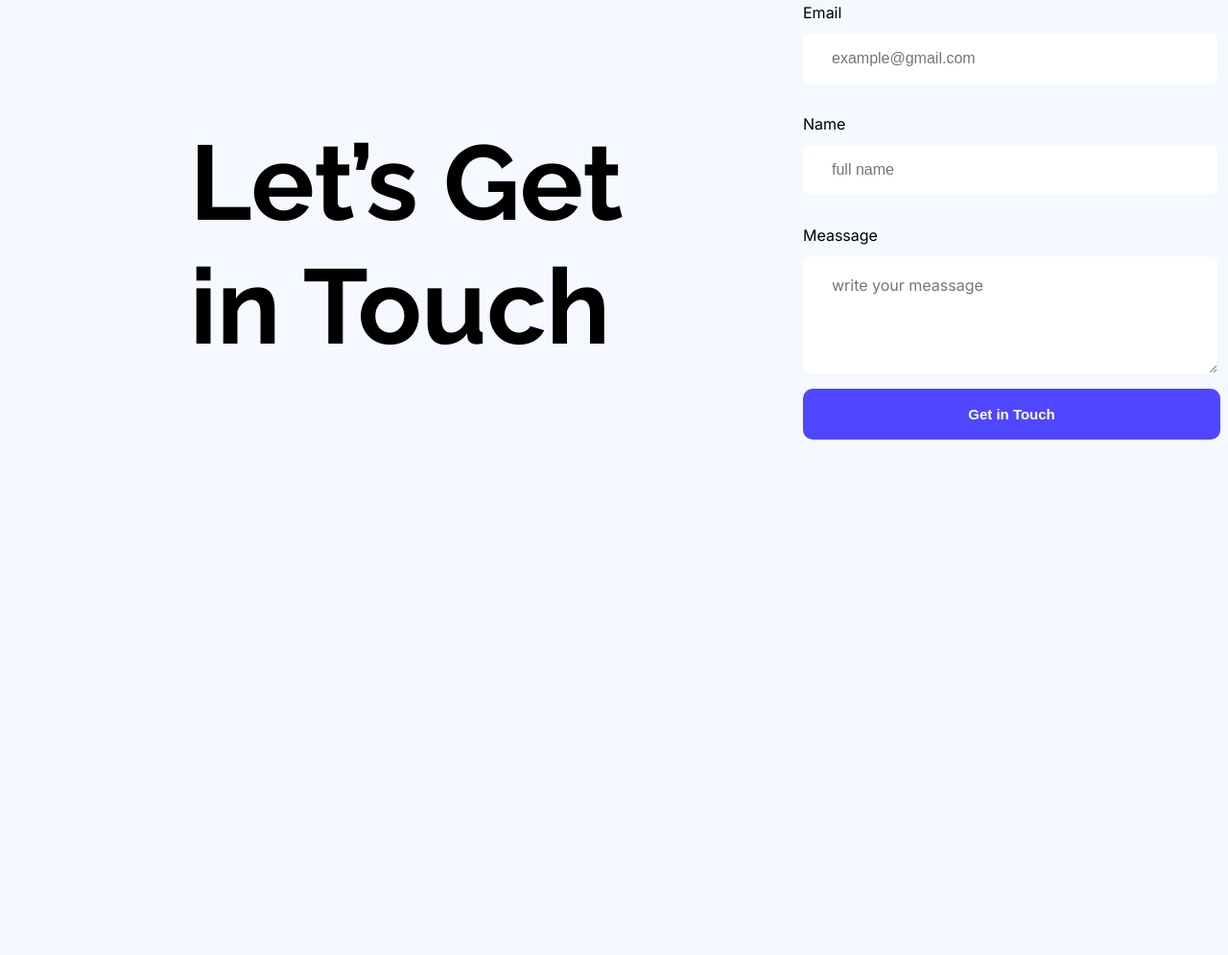
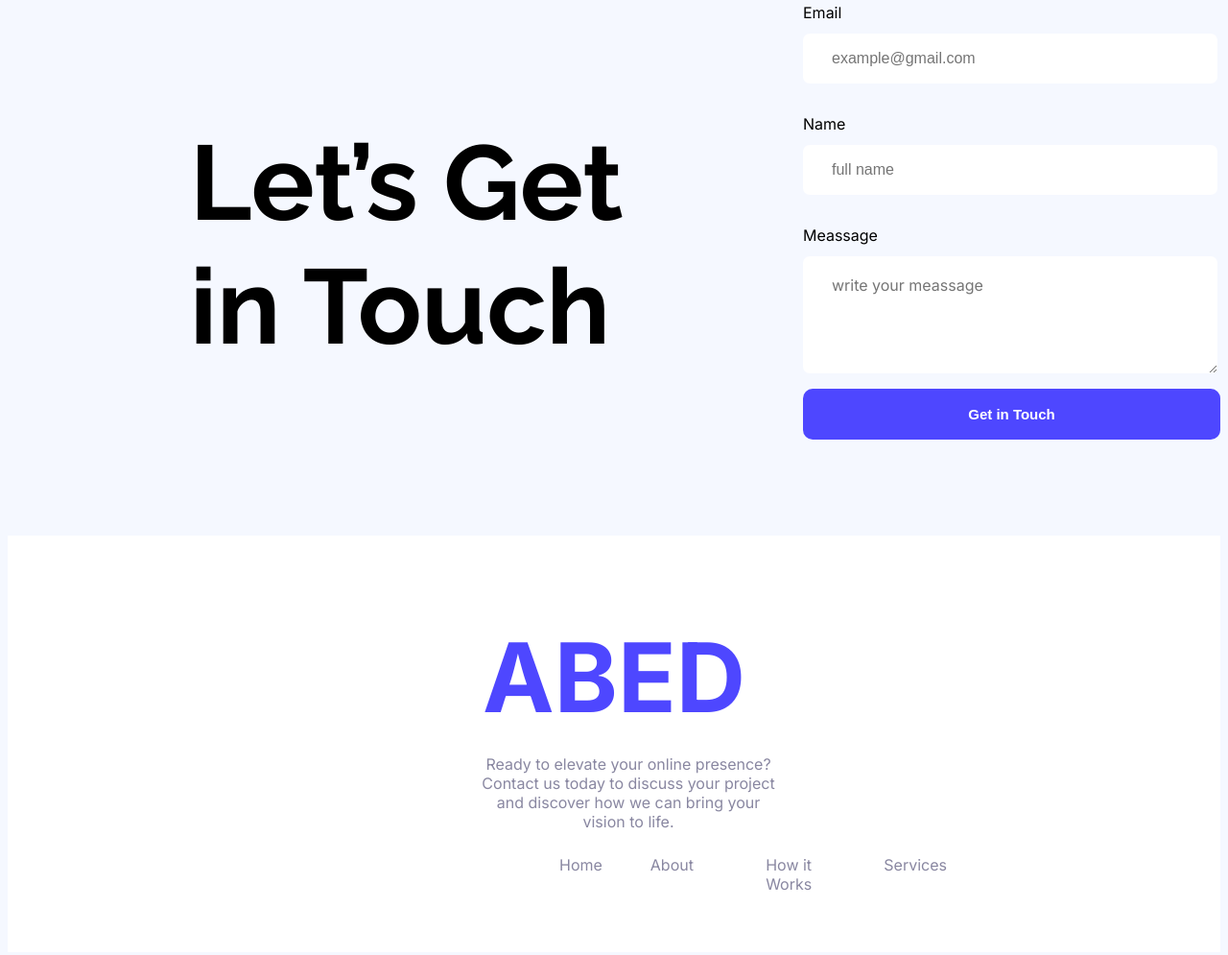
Before and after one commit to the-abed/landing-launchpad, a plain HTML site: page index.html in a window 1280 px wide. Shown: the part 2145-3140 px from the top of the page at 96% size. Before the commit the page ends 2711 px from the top, so only its background shows below. Drawn offline with Linux system fonts and the light colour scheme.

Commit message:
footer added

```diff
--- a/index.html
+++ b/index.html
@@ -42,8 +42,7 @@
             ">
            </div>
         </section>
-    </main>
-    <section class="productive-user">
+        <section class="productive-user">
         <h3 class="user-section-titile">Joined Thousands of Productive Users</h3>
         <div class="user-section-items">
             <div class="user-section-items-des">
@@ -136,6 +135,25 @@
                         <button style="width: 435px;" class="button-primary">Get in Touch</button>
                  </div>
             </sectioin>
+    </main>
+    <footer class="footer-bg">
+        <div class="footer-section inter-font">
+            <h1 class="footer-title">ABED</h1>
+        <p class="footer-description">Ready to elevate your online presence? Contact us today to discuss your project and discover how we can bring your vision to life.</p>
+        <nav class="footer-navmenu">
+            <ul>
+                <li><a href="">Home</a></li>
+                <li><a href="">About</a></li>
+                <li><a href="">How it Works</a></li>
+                <li><a href="">Services</a></li>
+            </ul>
+        </nav>
+        </div>
+
+    </footer>
+
+
+
 </body>
 
 </html>
--- a/style/style.css
+++ b/style/style.css
@@ -200,3 +200,40 @@ textarea{
     font-size: 16px;
     color: rgba(0, 0, 0, 0.5);
 }
+.footer-section{
+
+    text-align: center;
+    padding: 20px 60px 20px 60px;
+
+}
+.footer-bg{
+    background-color: rgba(255, 255, 255, 1);
+}
+
+.footer-title{
+    text-align: center;
+    color: #4E47FF;
+    font-size: 100px;
+    margin-bottom: 20px;
+    font-weight: black;
+ }
+ .footer-description{
+    max-width: 590px;
+    color: #8987A1;
+    margin: 0px 400px 0px 430px;
+
+ }
+ footer ul{
+    display: flex;
+    justify-content: space-between;
+    margin-left: 250px;
+    margin-top: 0px;
+ }
+ .footer-navmenu li{
+    list-style: none;
+    margin: 25px;
+ }
+ .footer-navmenu li a{
+    text-decoration: none;
+    color: #8987A1;
+ }
```
